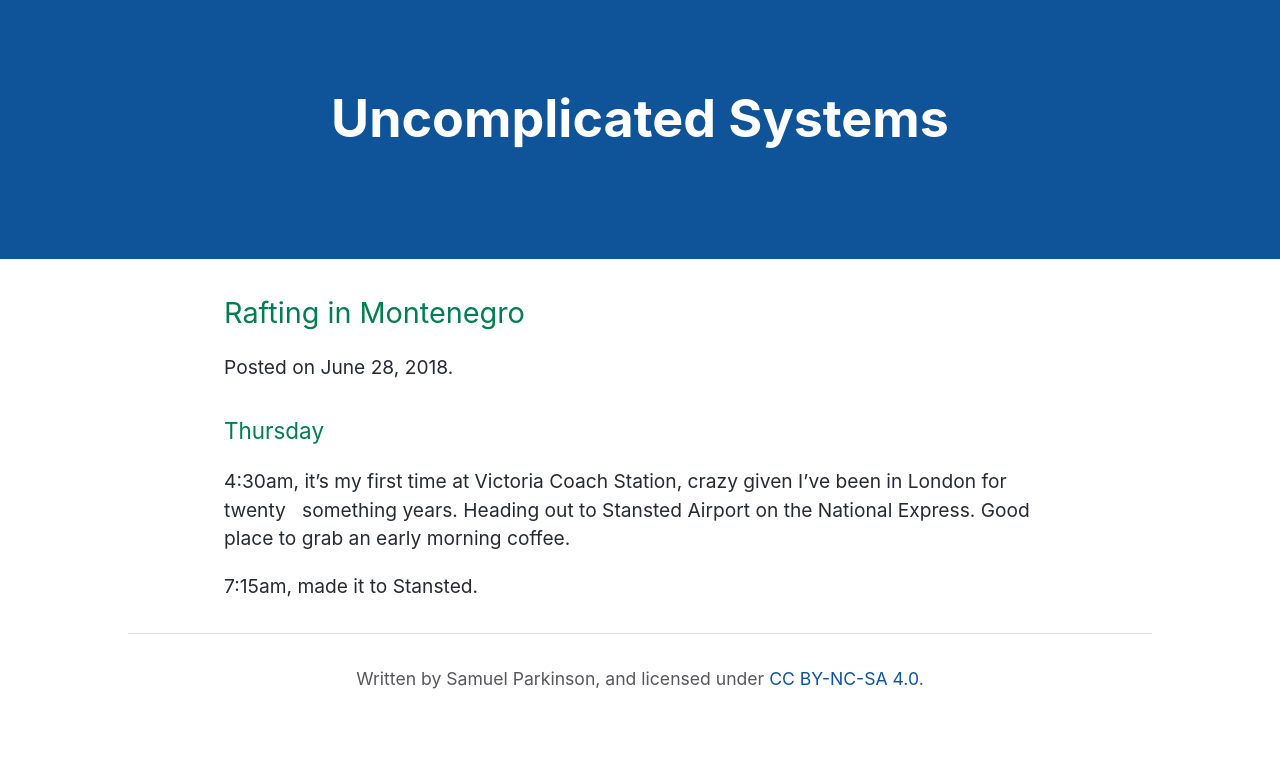
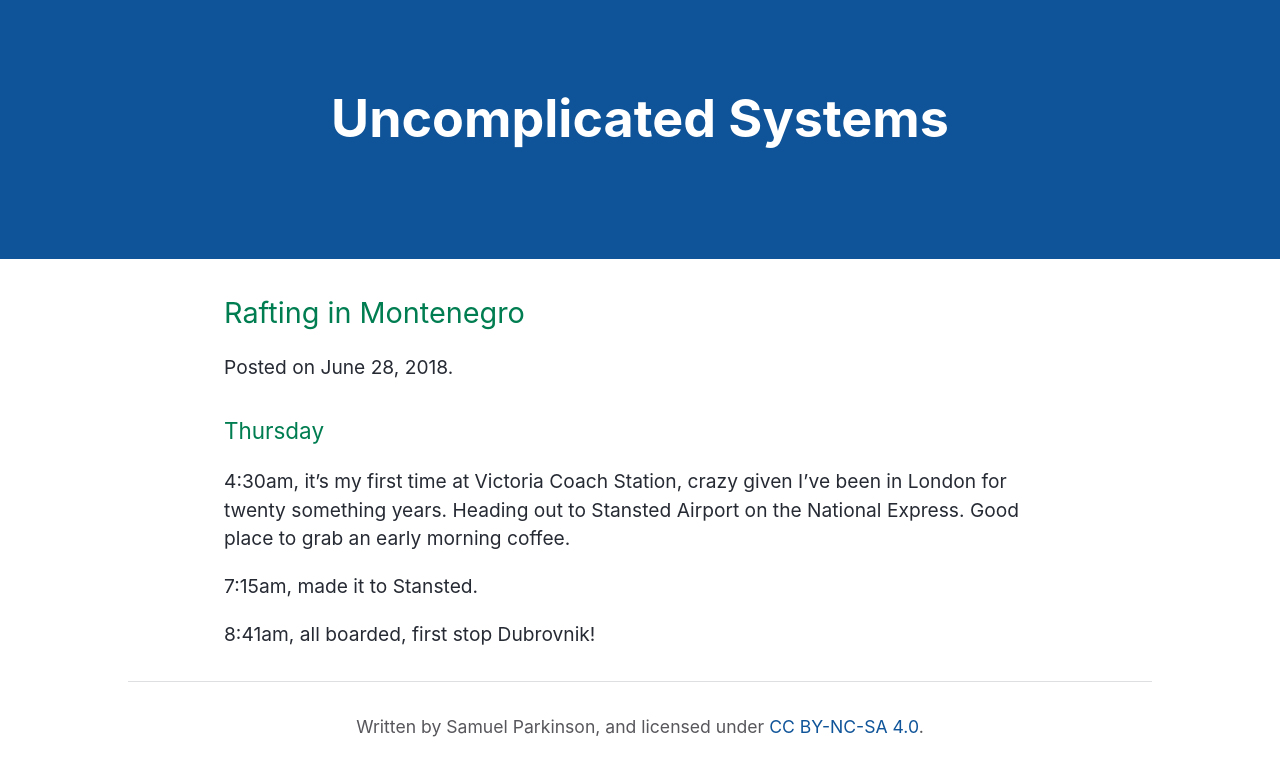
Before and after one commit to sjparkinson/uncomplicated.systems, a Jekyll site: the page built from _posts/2018-06-28-rafting-in-montenegro.md, in a window 1280 px wide. Shown: the top 776 px of the page. Built offline with Jekyll 4.4.1, drawn with Linux system fonts in a browser that asks for light colours; the repository's description, which GitHub fills in, is left out.

Commit message:
Update 2018-06-28-rafting-in-montenegro.md

```diff
--- a/_posts/2018-06-28-rafting-in-montenegro.md
+++ b/_posts/2018-06-28-rafting-in-montenegro.md
@@ -6,6 +6,8 @@ layout: post
 
 ### Thursday
 
-4:30am, it's my first time at Victoria Coach Station, crazy given I've been in London for twenty   something years. Heading out to Stansted Airport on the National Express. Good place to grab an early morning coffee.
+4:30am, it's my first time at Victoria Coach Station, crazy given I've been in London for twenty something years. Heading out to Stansted Airport on the National Express. Good place to grab an early morning coffee.
 
 7:15am, made it to Stansted.
+
+8:41am, all boarded, first stop Dubrovnik!
```
